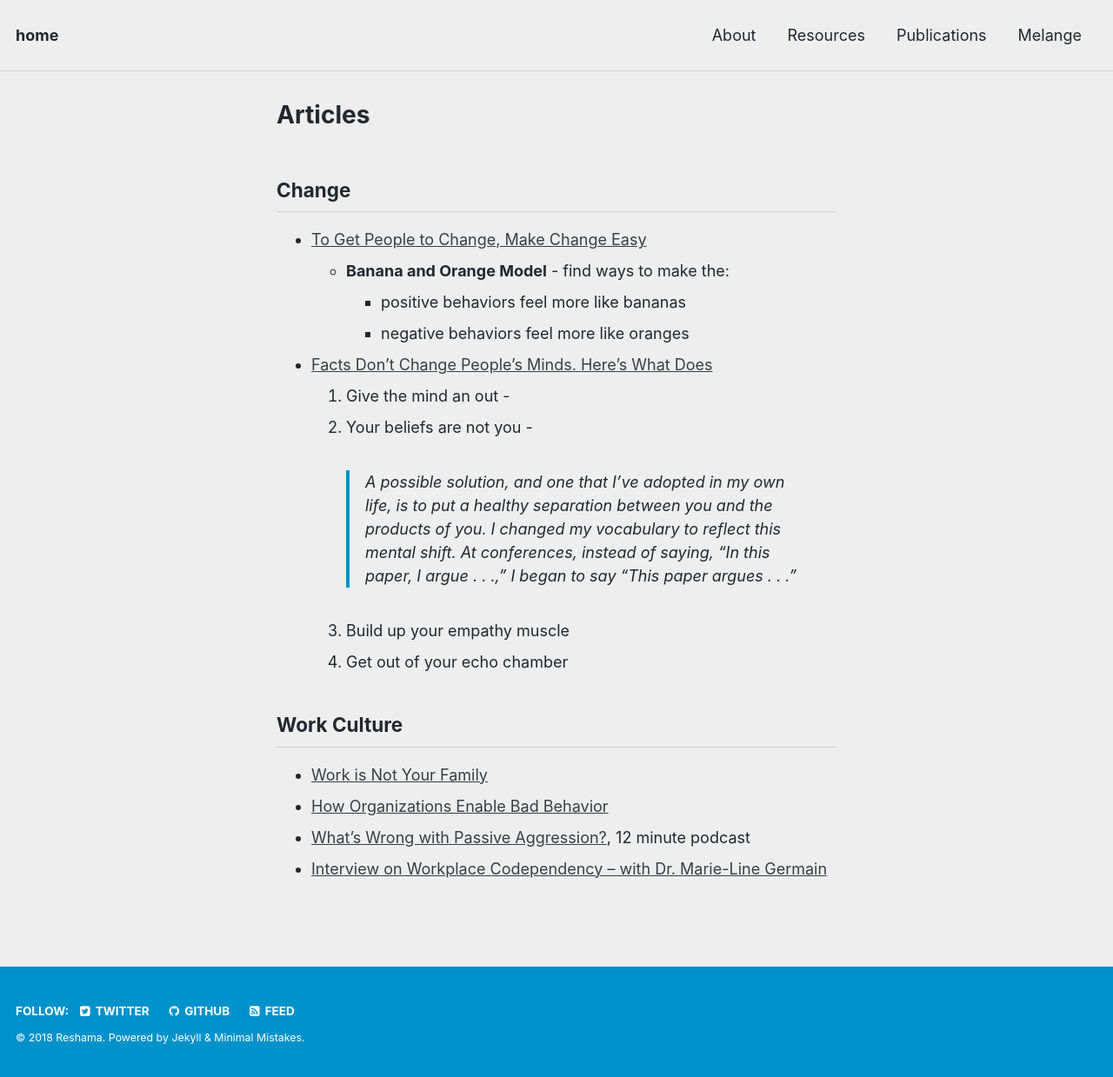
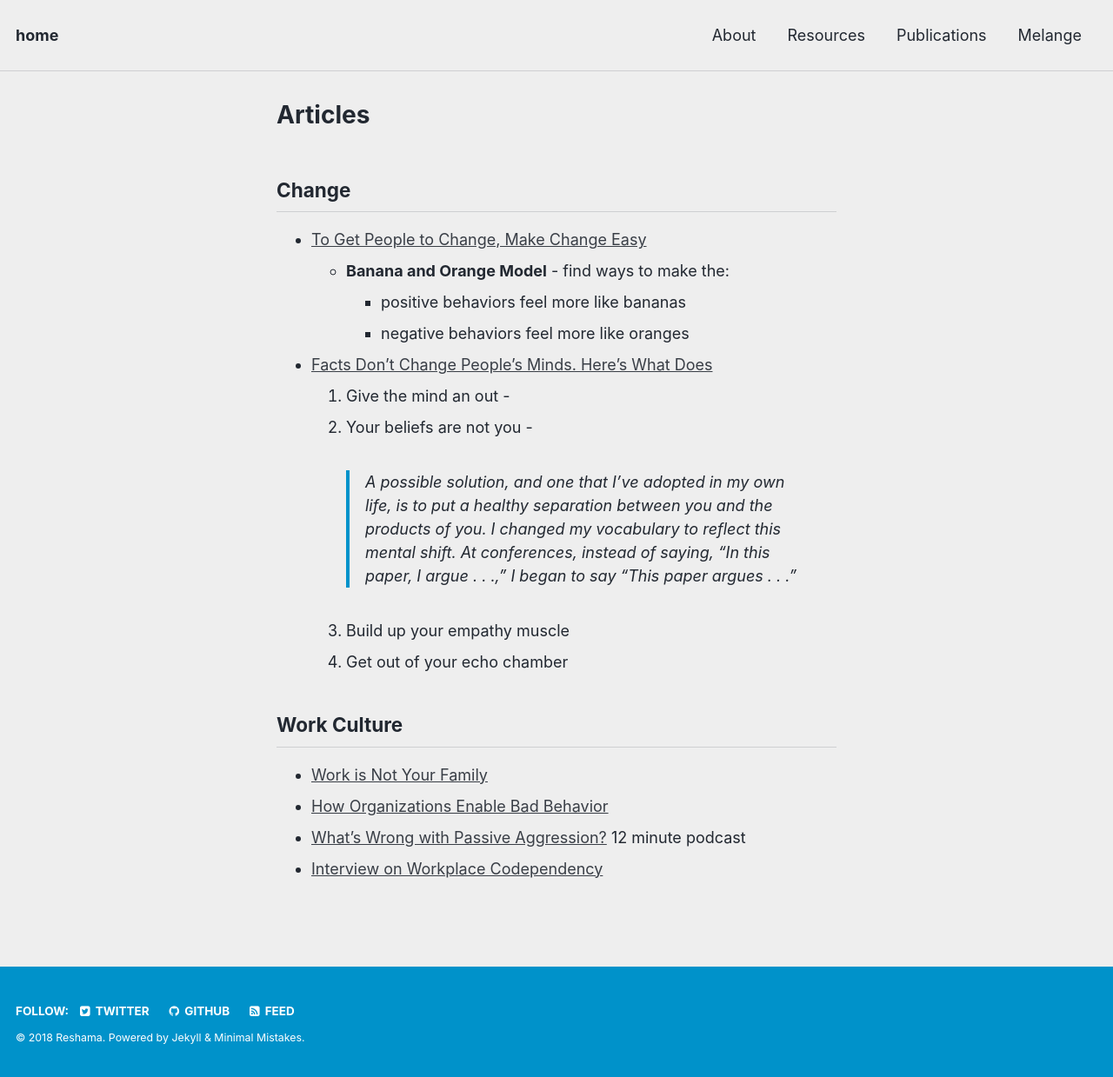
Before and after one commit to reshamas/reshamas.github.io, a Jekyll site: the page built from melange/articles.md, in a window 1280 px wide. Shown: the whole page at 87% size. Built offline with Jekyll 4.4.1, drawn with Linux system fonts in a browser that asks for light colours.

Commit message:
Update articles.md

```diff
--- a/melange/articles.md
+++ b/melange/articles.md
@@ -22,5 +22,5 @@ comments: false
 ## Work Culture
 - [Work is Not Your Family](https://the-pastry-box-project.net/mandy-michael/2018-february-4)
 - [How Organizations Enable Bad Behavior](https://www.linkedin.com/pulse/how-organizations-enable-bad-behavior-susan-ways-sphr/)
-- [What's Wrong with Passive Aggression?](http://philosophy247.org/podcasts/passive-aggressive/), 12 minute podcast
-- [Interview on Workplace Codependency – with Dr. Marie-Line Germain](http://www.codependencynomore.com/session19/)
+- [What's Wrong with Passive Aggression?](http://philosophy247.org/podcasts/passive-aggressive/) 12 minute podcast
+- [Interview on Workplace Codependency](http://www.codependencynomore.com/session19/)
```
